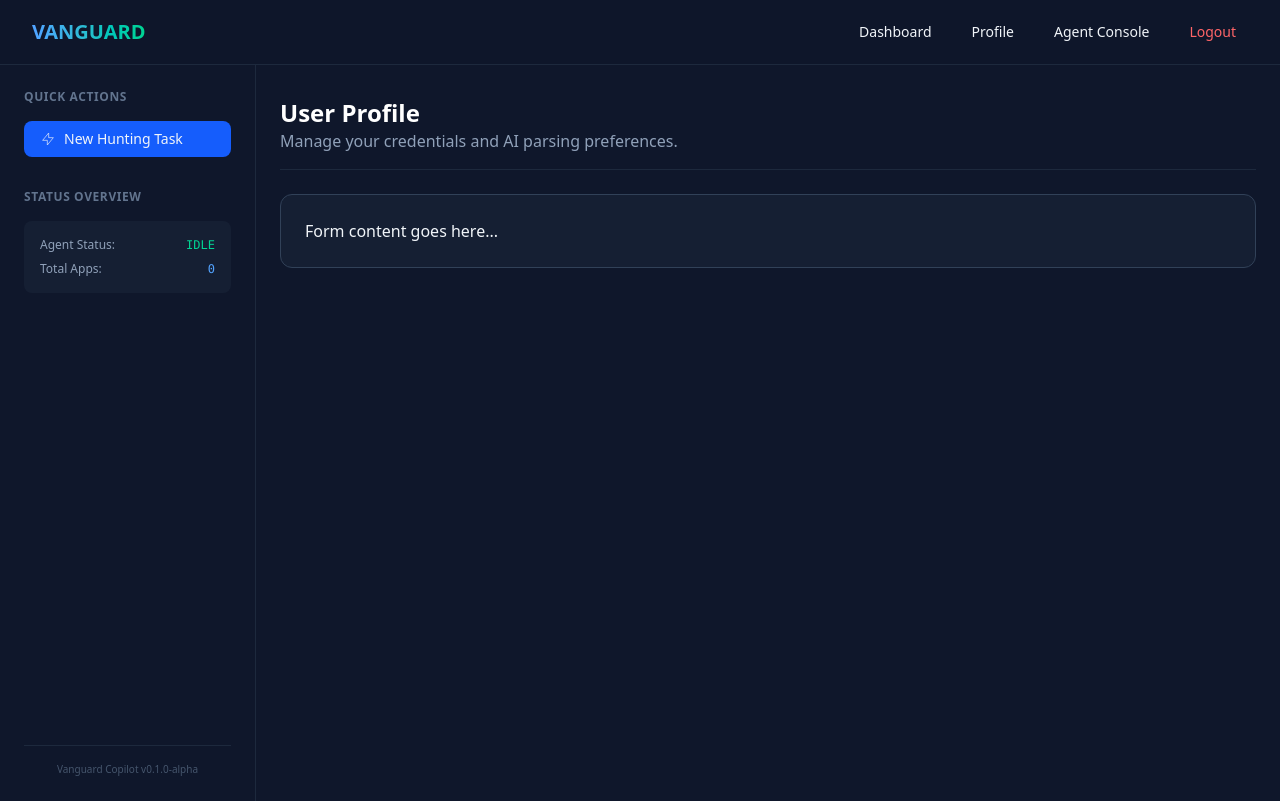
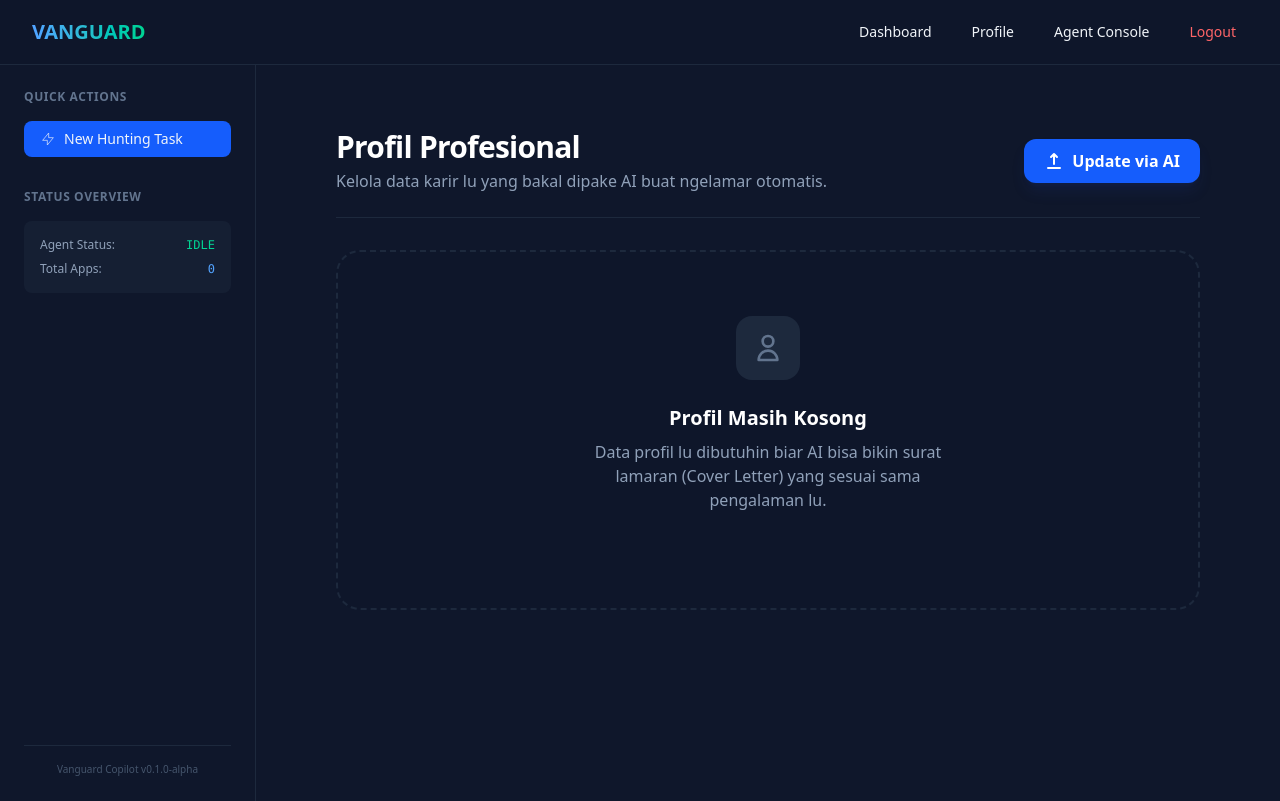
Before and after one commit to RizkiRdm/vanguard-ai-jobHunting, a FastAPI app: template templates/pages/profile.html in a window 1280 px wide. Run offline with FastAPI, Linux system fonts and the light colour scheme; the template is opened without the code that fills it, so the values that code supplies are empty; parts of the project's set-up code (start-up, migrations or seed data) failed here and were passed over.

Commit message:
feat(profile): implement professional profile management with AI CV parsing and HTMX views

```diff
--- a/init_db.py
+++ b/init_db.py
@@ -7,7 +7,6 @@ from core.database import engine, Base
 from core.models_tech import AgentTask, AgentExecutionLog, LLMUsageLog
 
 # Auth Models (Coming soon)
-# from modules.auth.models import User
 from modules.auth.model import User
 
 # Profile Business Models
--- a/templates/pages/profile.html
+++ b/templates/pages/profile.html
@@ -1,15 +1,82 @@
 {% extends "base.html" %}
 
 {% block content %}
-<div class="space-y-6">
-    <header class="border-b border-slate-800 pb-4">
-        <h1 class="text-2xl font-bold text-white">User Profile</h1>
-        <p class="text-slate-400">Manage your credentials and AI parsing preferences.</p>
-    </header>
+<div class="max-w-4xl mx-auto py-8 px-4">
+    <!-- Header -->
+    <div class="flex flex-col md:flex-row md:items-center justify-between gap-4 mb-8 border-b border-slate-800 pb-6">
+        <div>
+            <h1 class="text-3xl font-bold text-white tracking-tight">Profil Profesional</h1>
+            <p class="text-slate-400 mt-1">Kelola data karir lu yang bakal dipake AI buat ngelamar otomatis.</p>
+        </div>
 
-    <div class="bg-slate-800/50 p-6 rounded-xl border border-slate-700">
-        <!-- Isi Form Profil Lu -->
-        <p>Form content goes here...</p>
+        <div class="flex gap-3">
+            <button onclick="document.getElementById('cv-modal').classList.remove('hidden')"
+                class="flex items-center gap-2 bg-blue-600 hover:bg-blue-700 text-white px-5 py-2.5 rounded-xl font-semibold transition-all shadow-lg shadow-blue-900/20">
+                <svg xmlns="http://www.w3.org/2000/svg" class="h-5 w-5" viewBox="0 0 20 20" fill="currentColor">
+                    <path fill-rule="evenodd"
+                        d="M3 17a1 1 0 011-1h12a1 1 0 110 2H4a1 1 0 01-1-1zM6.293 6.707a1 1 0 010-1.414l3-3a1 1 0 011.414 0l3 3a1 1 0 01-1.414 1.414L11 5.414V13a1 1 0 11-2 0V5.414L7.707 6.707a1 1 0 01-1.414 0z"
+                        clip-rule="evenodd" />
+                </svg>
+                Update via AI
+            </button>
+        </div>
     </div>
+
+    <!-- Container Utama untuk HTMX Swap -->
+    <div id="profile-display-area" class="space-y-8">
+        {% include "pages/profile_content.html" %}
+    </div>
+
+
+</div>
+
+<!-- Modal Parsing CV -->
+
+<div id="cv-modal"
+    class="fixed inset-0 bg-slate-950/80 backdrop-blur-sm hidden z-[100] flex items-center justify-center p-4">
+    <div
+        class="bg-slate-900 border border-slate-800 w-full max-w-2xl rounded-2xl shadow-2xl overflow-hidden animate-in fade-in zoom-in duration-200">
+        <div class="p-6 border-b border-slate-800 flex justify-between items-center">
+            <h3 class="text-xl font-bold text-white">Parsing CV dengan AI</h3>
+            <button onclick="document.getElementById('cv-modal').classList.add('hidden')"
+                class="text-slate-500 hover:text-white">
+                <svg xmlns="http://www.w3.org/2000/svg" class="h-6 w-6" fill="none" viewBox="0 0 24 24"
+                    stroke="currentColor">
+                    <path stroke-linecap="round" stroke-linejoin="round" stroke-width="2" d="M6 18L18 6M6 6l12 12" />
+                </svg>
+            </button>
+        </div>
+
+        <form hx-post="/profile/parse" hx-target="#profile-display-area" hx-indicator="#parsing-loader"
+            onsubmit="document.getElementById('cv-modal').classList.add('hidden')">
+            <div class="p-6 space-y-4">
+                <p class="text-slate-400 text-sm">Paste teks dari CV (PDF/Word) lu di bawah. Gemini bakal otomatis
+                    ekstrak pengalaman kerja dan skill lu.</p>
+                <textarea name="cv_text" rows="12" required
+                    class="w-full bg-slate-950 border border-slate-800 rounded-xl p-4 text-slate-300 focus:ring-2 focus:ring-blue-600 focus:border-transparent outline-none transition-all font-mono text-sm"
+                    placeholder="Contoh: Budi Sudarsono, Senior Backend Developer..."></textarea>
+            </div>
+
+            <div class="bg-slate-800/30 p-4 px-6 flex justify-end gap-3">
+                <button type="button" onclick="document.getElementById('cv-modal').classList.add('hidden')"
+                    class="px-4 py-2 text-slate-400 hover:text-white font-medium">Batal</button>
+                <button type="submit"
+                    class="bg-blue-600 hover:bg-blue-700 text-white px-6 py-2 rounded-lg font-bold flex items-center gap-2">
+                    Mulai Ekstraksi
+                </button>
+            </div>
+        </form>
+    </div>
+
+
+</div>
+
+<!-- Loader Overlay (HTMX Indicator) -->
+
+<div id="parsing-loader"
+    class="htmx-indicator fixed inset-0 bg-slate-950/60 backdrop-blur-md z-[110] flex flex-col items-center justify-center">
+    <div class="w-16 h-16 border-4 border-blue-600 border-t-transparent rounded-full animate-spin mb-4"></div>
+    <p class="text-white font-bold text-lg animate-pulse">Gemini sedang membedah CV lu...</p>
+    <p class="text-slate-400 text-sm">Ini biasanya butuh waktu 3-5 detik.</p>
 </div>
 {% endblock %}
--- /dev/null
+++ b/templates/pages/profile_content.html
@@ -0,0 +1,89 @@
+{% if not profile %}
+
+<div class="bg-slate-900/50 border-2 border-dashed border-slate-800 rounded-3xl p-16 text-center">
+    <div class="bg-slate-800 w-16 h-16 rounded-2xl flex items-center justify-center mx-auto mb-6 text-slate-500">
+        <svg xmlns="http://www.w3.org/2000/svg" class="h-8 w-8" fill="none" viewBox="0 0 24 24" stroke="currentColor">
+            <path stroke-linecap="round" stroke-linejoin="round" stroke-width="2"
+                d="M16 7a4 4 0 11-8 0 4 4 0 018 0zM12 14a7 7 0 00-7 7h14a7 7 0 00-7-7z" />
+        </svg>
+    </div>
+    <h2 class="text-xl font-bold text-white mb-2">Profil Masih Kosong</h2>
+    <p class="text-slate-400 max-w-sm mx-auto mb-8">Data profil lu dibutuhin biar AI bisa bikin surat lamaran (Cover
+        Letter) yang sesuai sama pengalaman lu.</p>
+</div>
+{% else %}
+<!-- Summary Card -->
+<section class="bg-slate-900 border border-slate-800 rounded-2xl overflow-hidden shadow-sm">
+    <div class="p-6">
+        <div class="flex items-center gap-2 mb-4">
+            <div class="w-2 h-2 bg-blue-500 rounded-full shadow-[0_0_8px_rgba(59,130,246,0.5)]"></div>
+            <h2 class="font-bold text-slate-200 uppercase tracking-widest text-xs">Ringkasan Profesional</h2>
+        </div>
+        <p class="text-slate-300 leading-relaxed italic">"{{ profile.summary }}"</p>
+    </div>
+</section>
+
+<!-- Experience Section -->
+
+<section class="space-y-4">
+    <div class="flex items-center justify-between">
+        <div class="flex items-center gap-2">
+            <div class="w-2 h-2 bg-emerald-500 rounded-full shadow-[0_0_8px_rgba(16,185,129,0.5)]"></div>
+            <h2 class="font-bold text-slate-200 uppercase tracking-widest text-xs">Riwayat Pekerjaan</h2>
+        </div>
+    </div>
+
+    <div class="grid gap-4">
+        {% for exp in profile.experiences %}
+        <div
+            class="group relative bg-slate-900 border border-slate-800 p-6 rounded-2xl hover:border-slate-700 transition-all">
+            <!-- Tombol Edit Inline (HTMX) -->
+            <button hx-get="/profile/experience/{{ exp.id }}/edit" hx-target="this" hx-swap="outerHTML"
+                class="absolute top-4 right-4 p-2 rounded-lg bg-slate-800 text-slate-400 opacity-0 group-hover:opacity-100 transition-all hover:text-white">
+                <svg xmlns="http://www.w3.org/2000/svg" class="h-4 w-4" fill="none" viewBox="0 0 24 24"
+                    stroke="currentColor">
+                    <path stroke-linecap="round" stroke-linejoin="round" stroke-width="2"
+                        d="M15.232 5.232l3.536 3.536m-2.036-5.036a2.5 2.5 0 113.536 3.536L6.5 21.036H3v-3.572L16.732 3.732z" />
+                </svg>
+            </button>
+
+            <div class="flex flex-col md:flex-row md:items-center justify-between gap-2 mb-3">
+                <h3 class="text-lg font-bold text-white">{{ exp.role }}</h3>
+                <span
+                    class="text-xs font-mono text-slate-500 bg-slate-950 px-3 py-1 rounded-full border border-slate-800">
+                    {{ exp.start_date.strftime('%b %Y') }} —
+                    {% if exp.end_date %}{{ exp.end_date.strftime('%b %Y') }}{% else %}<span
+                        class="text-emerald-500">Sekarang</span>{% endif %}
+                </span>
+            </div>
+
+            <p class="text-blue-400 font-medium mb-3">{{ exp.company_name }}</p>
+            <p class="text-slate-400 text-sm leading-relaxed">{{ exp.description }}</p>
+        </div>
+        {% endfor %}
+    </div>
+
+
+</section>
+
+<!-- Skills Section -->
+
+<section class="bg-slate-900 border border-slate-800 rounded-2xl p-6 shadow-sm">
+    <div class="flex items-center gap-2 mb-6">
+        <div class="w-2 h-2 bg-purple-500 rounded-full shadow-[0_0_8px_rgba(168,85,247,0.5)]"></div>
+        <h2 class="font-bold text-slate-200 uppercase tracking-widest text-xs">Skill & Kompetensi</h2>
+    </div>
+
+    <div class="flex flex-wrap gap-2">
+        {% for skill in profile.skills %}
+        <div
+            class="bg-slate-800/50 border border-slate-700/50 px-4 py-1.5 rounded-xl text-sm text-slate-300 flex items-center gap-2">
+            <span class="w-1.5 h-1.5 bg-slate-600 rounded-full"></span>
+            {{ skill.skill_name }}
+        </div>
+        {% endfor %}
+    </div>
+
+
+</section>
+{% endif %}
```
Also changed, not shown: modules/profile/models.py (+15 -28 lines).
